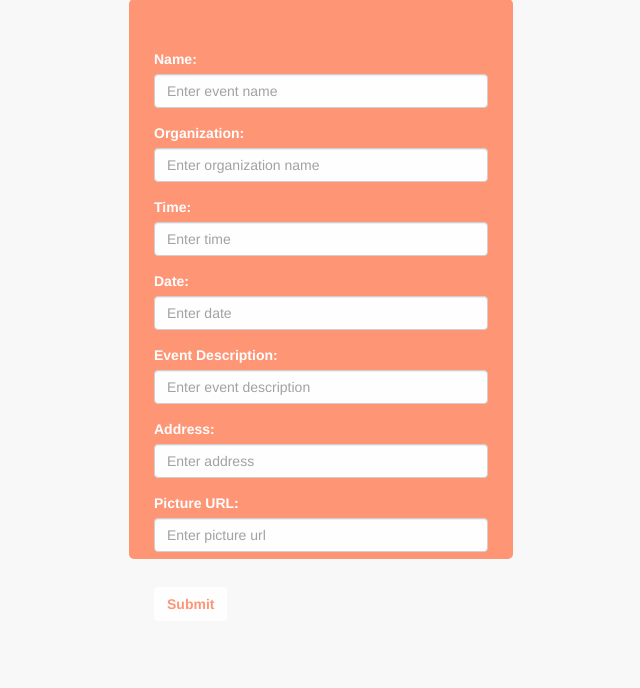
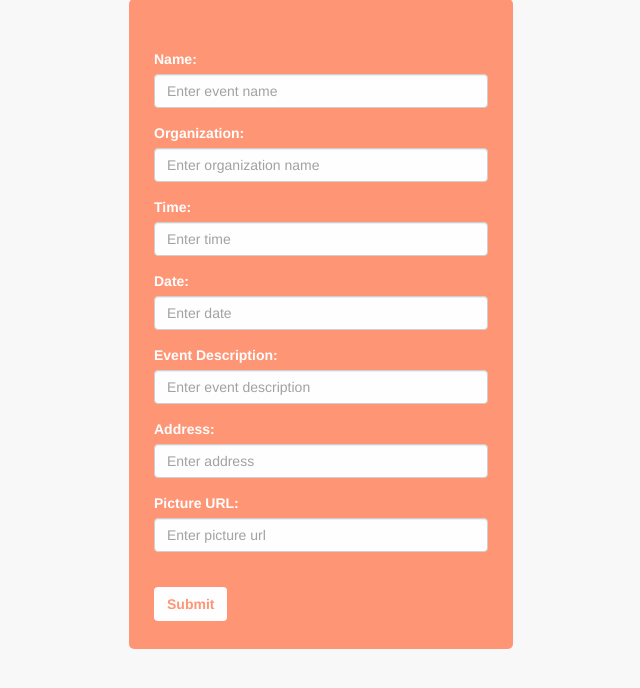
Before and after one commit to javidjs2500/Givsum_Test, a Django app: page / in a window 1280 px wide. Shown: the part 73-761 px from the top of the page, without its empty margins (319-959 px from the left). Run offline with Django 3.2, Linux system fonts and the light colour scheme; data comes from the database, SQL or seed files in the repository; some libraries are stand-ins or nearby versions.

Commit message:
fixing the box
box was kinda off

```diff
--- a/website/mainPage/templates/mainPage/index.html
+++ b/website/mainPage/templates/mainPage/index.html
@@ -8,7 +8,7 @@
         #box {
             width: 30%;
             height: 70%;
-            min-height: 550px;
+            min-height: 650px;
             margin: auto;
             background-color: #ff8c69;
             color: #ffffff;
```
